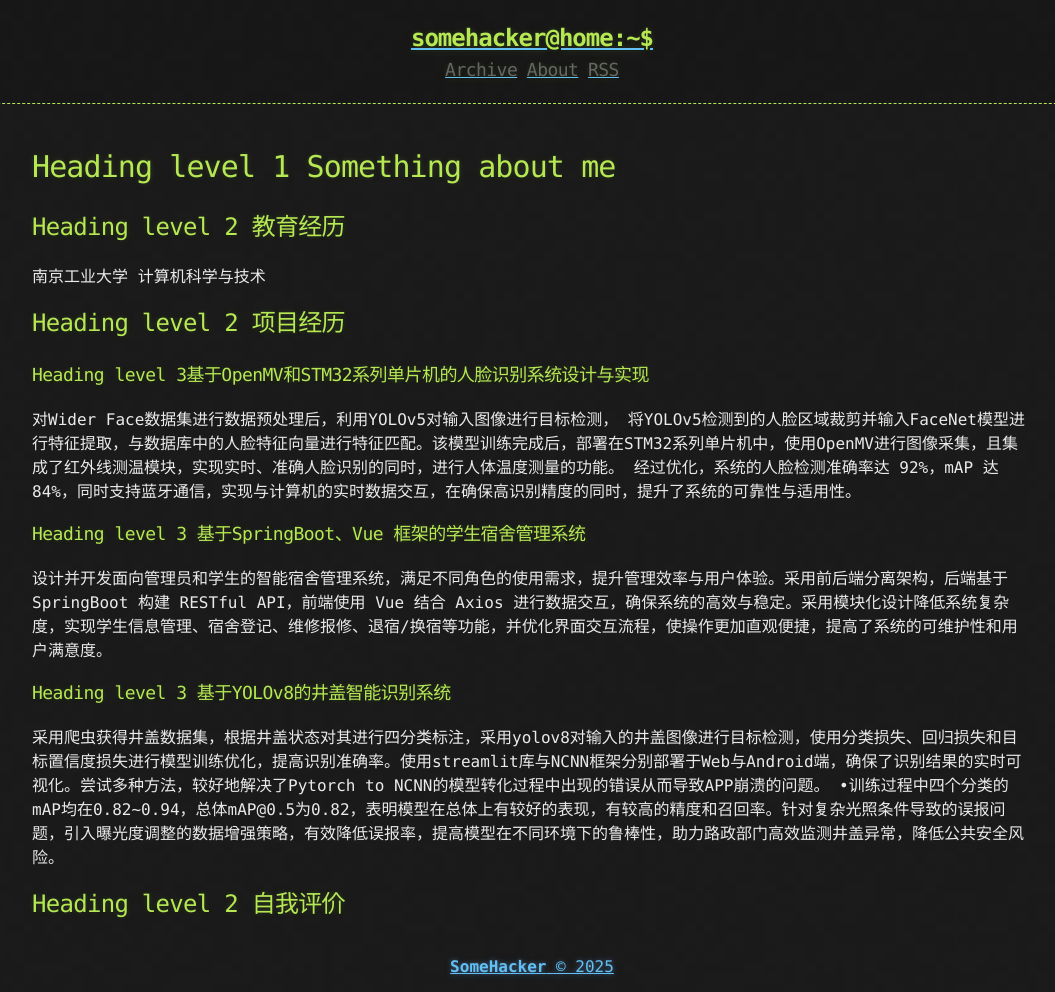
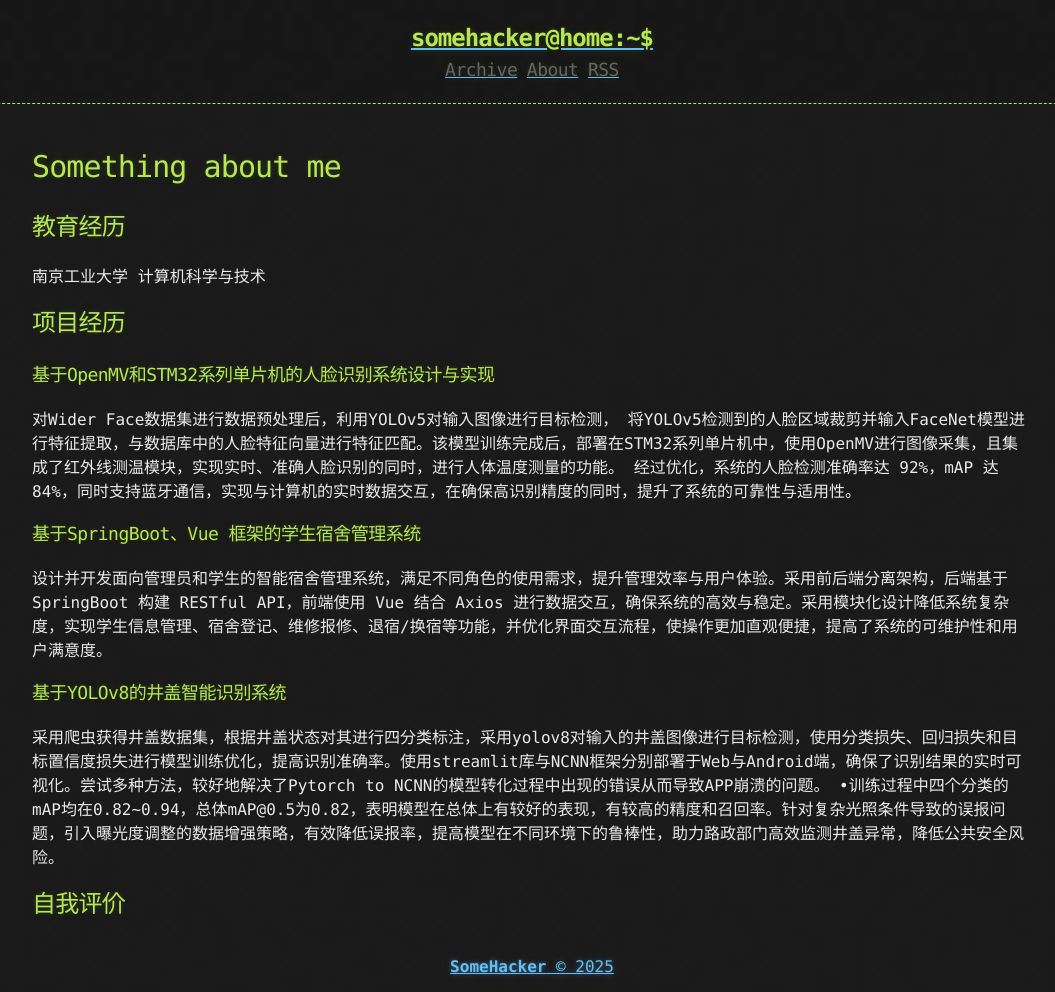
Before and after one commit to zky-niuniu/zky-niuniu.github.io, a Jekyll site: the page built from about.md, in a window 1280 px wide. Shown: the whole page, without its empty margins (108-1163 px from the left). Built offline with Jekyll 4.4.1, drawn with Linux system fonts in a browser that asks for light colours.

Commit message:
Update about.md

```diff
--- a/about.md
+++ b/about.md
@@ -3,22 +3,22 @@ layout: page
 title: About
 ---
 
-# Heading level 1 Something about me
+# Something about me
 
-## Heading level 2 教育经历
+## 教育经历
 
 南京工业大学 计算机科学与技术
 
-## Heading level 2 项目经历
+## 项目经历
 
-### Heading level 3基于OpenMV和STM32系列单片机的人脸识别系统设计与实现
+### 基于OpenMV和STM32系列单片机的人脸识别系统设计与实现
   对Wider Face数据集进行数据预处理后，利用YOLOv5对输入图像进行目标检测， 将YOLOv5检测到的人脸区域裁剪并输入FaceNet模型进行特征提取，与数据库中的人脸特征向量进行特征匹配。该模型训练完成后，部署在STM32系列单片机中，使用OpenMV进行图像采集，且集成了红外线测温模块，实现实时、准确人脸识别的同时，进行人体温度测量的功能。
   经过优化，系统的人脸检测准确率达 92%，mAP 达 84%，同时支持蓝牙通信，实现与计算机的实时数据交互，在确保高识别精度的同时，提升了系统的可靠性与适用性。
 
-### Heading level 3 基于SpringBoot、Vue 框架的学生宿舍管理系统
+### 基于SpringBoot、Vue 框架的学生宿舍管理系统
   设计并开发面向管理员和学生的智能宿舍管理系统，满足不同角色的使用需求，提升管理效率与用户体验。采用前后端分离架构，后端基于 SpringBoot 构建 RESTful API，前端使用 Vue 结合 Axios 进行数据交互，确保系统的高效与稳定。采用模块化设计降低系统复杂度，实现学生信息管理、宿舍登记、维修报修、退宿/换宿等功能，并优化界面交互流程，使操作更加直观便捷，提高了系统的可维护性和用户满意度。
 
-### Heading level 3 基于YOLOv8的井盖智能识别系统
+### 基于YOLOv8的井盖智能识别系统
   采用爬虫获得井盖数据集，根据井盖状态对其进行四分类标注，采用yolov8对输入的井盖图像进行目标检测，使用分类损失、回归损失和目标置信度损失进行模型训练优化，提高识别准确率。使用streamlit库与NCNN框架分别部署于Web与Android端，确保了识别结果的实时可视化。尝试多种方法，较好地解决了Pytorch to NCNN的模型转化过程中出现的错误从而导致APP崩溃的问题。 •训练过程中四个分类的mAP均在0.82~0.94，总体mAP@0.5为0.82，表明模型在总体上有较好的表现，有较高的精度和召回率。针对复杂光照条件导致的误报问题，引入曝光度调整的数据增强策略，有效降低误报率，提高模型在不同环境下的鲁棒性，助力路政部门高效监测井盖异常，降低公共安全风险。
 
-## Heading level 2 自我评价
+## 自我评价
```
